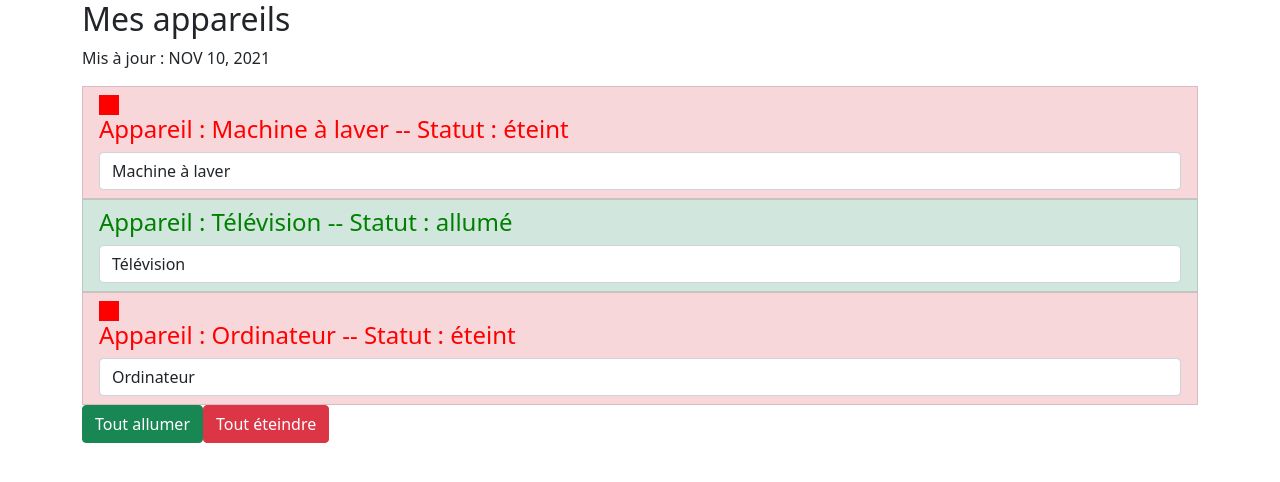
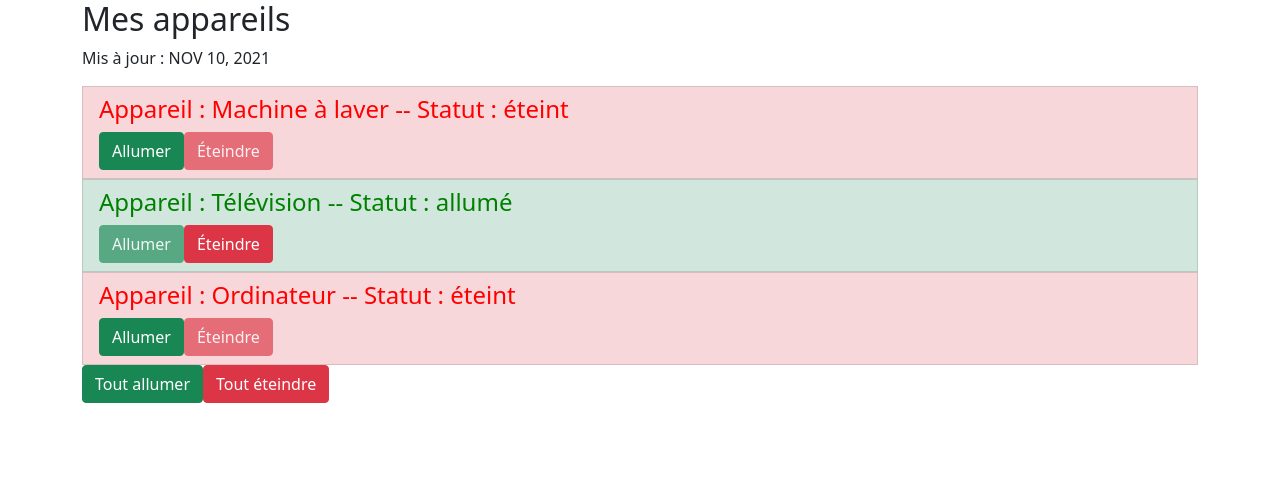
Before and after one commit to HelixFix/first-angular-app, an Angular app: page / in a window 1280 px wide. Shown: the top 482 px of the page. Built offline with nearby package versions, Linux system fonts and the light colour scheme.

Commit message:
Switch status each device

```diff
--- a/src/app/app.component.html
+++ b/src/app/app.component.html
@@ -7,7 +7,10 @@
       <p>Mis à jour : {{ lastUpdate | async | date | uppercase }}</p>
         <ul class="list-group">
 
-          <app-appareil *ngFor="let appareil of appareils" [appareilName]="appareil.name" [appareilStatus]="appareil.status"></app-appareil>
+          <app-appareil *ngFor="let appareil of appareils; let i = index"
+          [indexOfAppareil]="i"
+          [appareilName]="appareil.name"
+          [appareilStatus]="appareil.status"></app-appareil>
 
         </ul>
 
--- a/src/app/appareil/appareil.component.html
+++ b/src/app/appareil/appareil.component.html
@@ -2,12 +2,14 @@
 'list-group-item-success': appareilStatus === 'allumé',
 'list-group-item-danger': appareilStatus === 'éteint'}">
 
-    <!-- La directive ngif permet en passant une condition d'afficher ou non  le component auquel la directive est appliqué -->
-    <div style="width: 20px; height: 20px; background-color:red;" *ngIf="appareilStatus === 'éteint'">
-    </div>
-
     <h4 [ngStyle]="{color: getColor()}">Appareil : {{ appareilName }} -- Statut : {{ getStatus() }}</h4>
 
-    <input type="text" class="form-control" [(ngModel)]="appareilName">
+    <button class="btn btn-success"
+    (click)="onSwitchOn()"
+    [disabled]="appareilStatus === 'allumé'">Allumer</button>
+
+    <button class="btn btn-danger"
+    (click)="onSwitchOff()"
+    [disabled]="appareilStatus === 'éteint'">Éteindre</button>
 
 </li>
--- a/src/app/appareil/appareil.component.ts
+++ b/src/app/appareil/appareil.component.ts
@@ -1,4 +1,5 @@
 import { Component, Input, OnInit } from '@angular/core';
+import { AppareilService } from '../services/appareils.services';
 
 @Component({
   selector   : 'app-appareil',
@@ -6,10 +7,11 @@
   styleUrls  : ['./appareil.component.scss'],
 })
 export class AppareilComponent implements OnInit {
-  @Input() appareilName  : string;
-  @Input() appareilStatus: string;
+  @Input() appareilName   : string;
+  @Input() appareilStatus : string;
+  @Input() indexOfAppareil: number;
 
-  constructor() {}
+  constructor(private appareilService: AppareilService) {}
 
   ngOnInit(): void {}
 
@@ -26,4 +28,12 @@
       return '';
     }
   }
+
+  onSwitchOn() {
+    this.appareilService.switchOnOne(this.indexOfAppareil)
+  }
+
+  onSwitchOff() {
+    this.appareilService.switchOffOne(this.indexOfAppareil)
+  }
 }
--- a/src/app/services/appareils.services.ts
+++ b/src/app/services/appareils.services.ts
@@ -25,4 +25,12 @@
             appareil.status = 'éteint'
         }
     }
+
+    switchOnOne(index: number) {
+        this.appareils[index].status = 'allumé'
     }
+
+    switchOffOne(index: number) {
+        this.appareils[index].status = 'éteint'
+    }
+}
```
Lines whose indentation alone changed are shown as unchanged.
